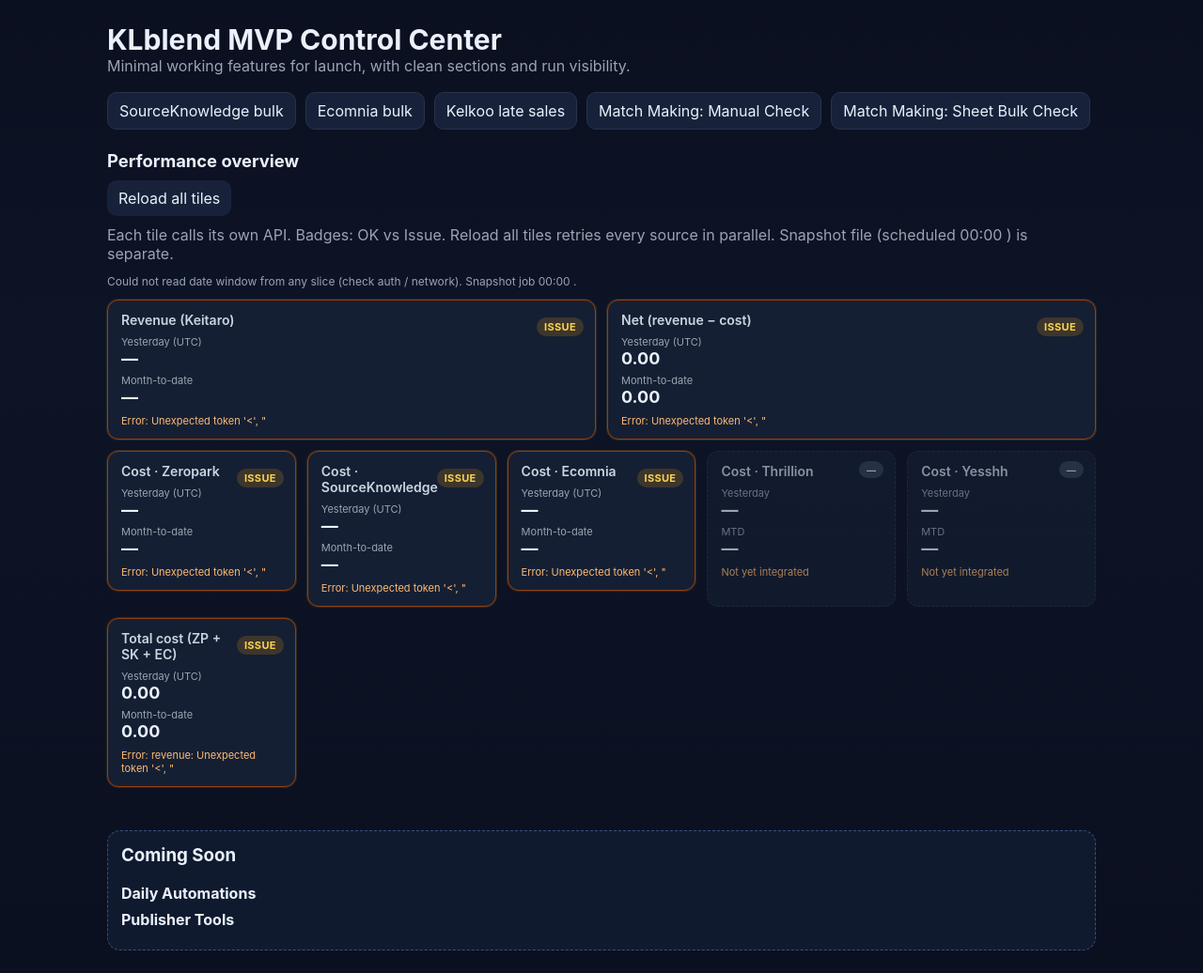
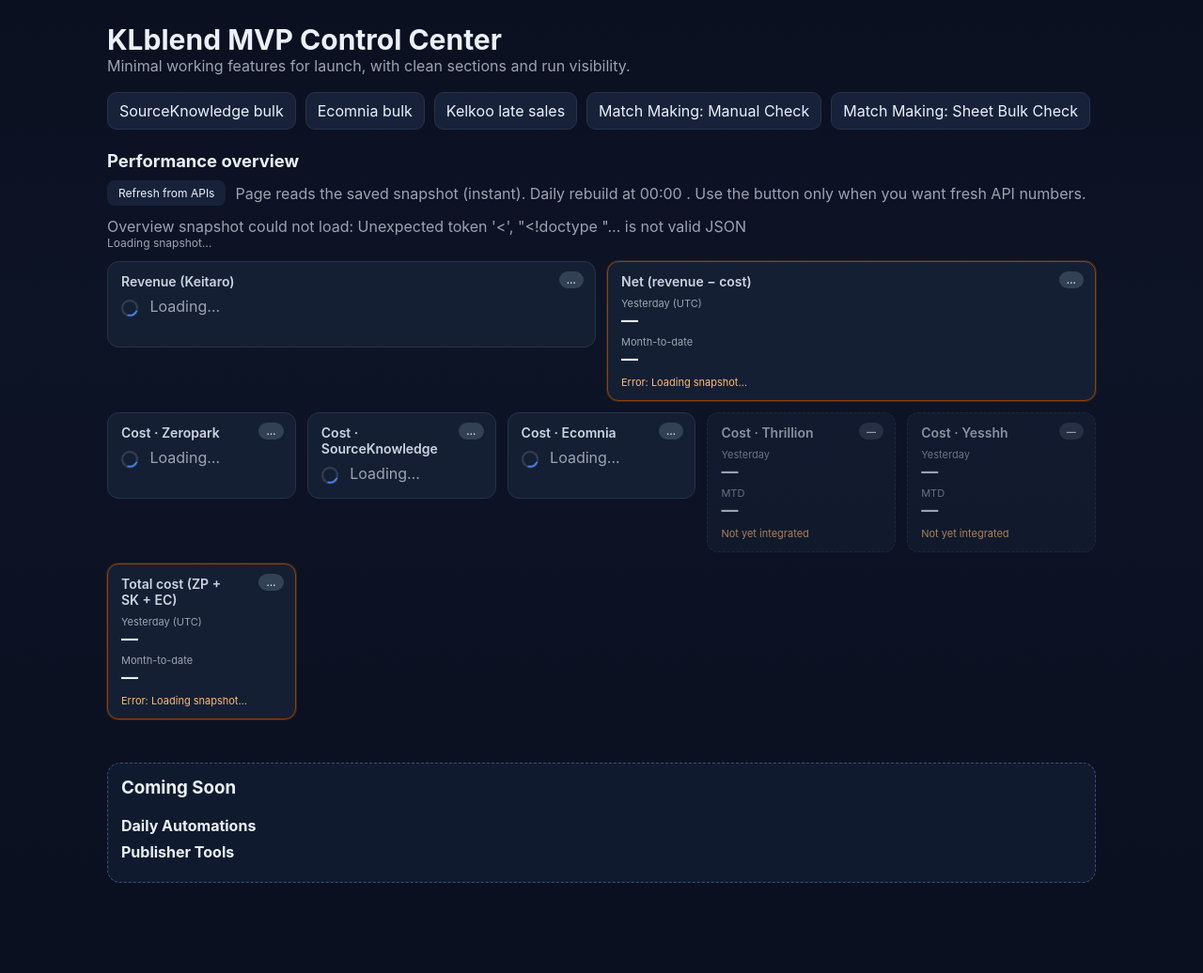
Before and after one commit to omri-alt/advantixTLBX, a Python web app: template templates/index.html in a window 1280 px wide. Shown: the whole page at 94% size. After the commit the page ends 940 px from the top, so only its background shows below. Run offline with Jinja, Linux system fonts and the light colour scheme; the template is opened without the code that fills it, so the values that code supplies are empty.

Commit message:
Overview: snapshot-first UI, bootstrap on startup, refresh button
Made-with: Cursor

```diff
--- a/config.py
+++ b/config.py
@@ -191,6 +191,8 @@ except ValueError:
     OVERVIEW_SNAPSHOT_HOUR = 8
 OVERVIEW_SNAPSHOT_HOUR = max(0, min(23, OVERVIEW_SNAPSHOT_HOUR))
 OVERVIEW_SCHEDULER_ENABLED = (os.getenv("OVERVIEW_SCHEDULER_ENABLED", "1").strip().lower() not in ("0", "false", "no"))
+# At process start: ``missing`` = build snapshot in background only if file absent; ``always`` = always rebuild once; ``off`` = never.
+OVERVIEW_SNAPSHOT_BOOTSTRAP = (os.getenv("OVERVIEW_SNAPSHOT_BOOTSTRAP") or "missing").strip().lower()
 
 # Ecomnia (advertiser API keys)
 EC_ADVERTISER_KEY = (os.getenv("ADVERTISER_KEY") or "").strip()
--- a/templates/index.html
+++ b/templates/index.html
@@ -41,6 +41,7 @@
     .overview .ov-actions { display: flex; flex-wrap: wrap; gap: 10px; align-items: center; margin: 0 0 12px; }
     .overview .ov-actions .btn { cursor: pointer; border: 0; font: inherit; }
     .overview .ov-actions .btn:disabled { opacity: 0.55; cursor: not-allowed; }
+    .overview .ov-actions .btn-sm { font-size: 12px; padding: 6px 12px; border-radius: 8px; }
     .ov-meta { font-size: 12px; color: var(--muted); margin-bottom: 12px; }
     .ov-row-top { display: grid; grid-template-columns: 1fr 1fr; gap: 12px; margin-bottom: 12px; }
     @media (max-width: 720px) { .ov-row-top { grid-template-columns: 1fr; } }
@@ -83,8 +84,8 @@
     <section class="overview" id="overview-widget" aria-live="polite">
       <h2>Performance overview</h2>
       <div class="ov-actions">
-        <button type="button" class="btn" id="overview-refresh-btn">Reload all tiles</button>
-        <span class="muted" id="overview-snap-hint">Each metric loads on its own; badges show OK vs issues. Snapshot file (8:00) is separate from this live view.</span>
+        <button type="button" class="btn btn-sm" id="overview-refresh-btn" title="Rebuild snapshot from all traffic APIs (slow)">Refresh from APIs</button>
+        <span class="muted" id="overview-snap-hint"></span>
       </div>
       <div id="overview-fail" class="muted" style="display:none;"></div>
       <div id="overview-body">
@@ -186,6 +187,8 @@
     var snapHintEl = document.getElementById("overview-snap-hint");
     var ovTz = {{ overview_snapshot_tz | tojson }};
     var ovHr = {{ overview_snapshot_hour | int }};
+    var overviewUrl = {{ url_for("api_overview") | tojson }};
+    var refreshUrl = {{ url_for("api_overview_refresh") | tojson }};
 
     var TILE_KEYS = ["revenue", "zeropark", "sourceknowledge", "ecomnia"];
     var TITLES = {
@@ -194,152 +197,132 @@
       sourceknowledge: "Cost · SourceKnowledge",
       ecomnia: "Cost · Ecomnia",
     };
-    var urls = {
-      revenue: {{ url_for("api_overview_slice_revenue") | tojson }},
-      zeropark: {{ url_for("api_overview_slice_zeropark") | tojson }},
-      sourceknowledge: {{ url_for("api_overview_slice_sourceknowledge") | tojson }},
-      ecomnia: {{ url_for("api_overview_slice_ecomnia") | tojson }},
-    };
-
-    var tileState = {};
-    var rangesSet = false;
 
     if (!rangesEl || !failEl) return;
 
     if (snapHintEl) {
       snapHintEl.textContent =
-        "Each tile calls its own API. Badges: OK vs Issue. Reload all tiles retries every source in parallel. Snapshot file (scheduled " +
+        "Page reads the saved snapshot (instant). Daily rebuild at " +
         String(ovHr).padStart(2, "0") +
         ":00 " +
         ovTz +
-        ") is separate.";
+        ". Use the button only when you want fresh API numbers.";
     }
 
-    function applyRangesOnce(payload) {
-      if (rangesSet || !payload || !payload.ranges) return;
-      rangesSet = true;
-      var rg = payload.ranges;
+    function setTilesSnapshotLoading() {
+      TILE_KEYS.forEach(function(k) {
+        var el = document.getElementById("tile-" + k);
+        if (el) el.innerHTML = tileLoading(TITLES[k]);
+      });
+      var netEl = document.getElementById("tile-net");
+      var totEl = document.getElementById("tile-total");
+      if (netEl) netEl.innerHTML = cardHtml("Net (revenue − cost)", null, null, "Loading snapshot…", false, "wait");
+      if (totEl) totEl.innerHTML = cardHtml("Total cost (ZP + SK + EC)", null, null, "Loading snapshot…", false, "wait");
+    }
+
+    function setTilesLoading() {
+      TILE_KEYS.forEach(function(k) {
+        var el = document.getElementById("tile-" + k);
+        if (el) el.innerHTML = tileLoading(TITLES[k]);
+      });
+      var netEl = document.getElementById("tile-net");
+      var totEl = document.getElementById("tile-total");
+      if (netEl) netEl.innerHTML = cardHtml("Net (revenue − cost)", null, null, "Refreshing…", false, "wait");
+      if (totEl) totEl.innerHTML = cardHtml("Total cost (ZP + SK + EC)", null, null, "Refreshing…", false, "wait");
+    }
+
+    function renderFromSnapshot(data) {
+      failEl.style.display = "none";
+      var rg = data.ranges || {};
+      var snap = data.snapshot_saved_utc || "";
+      var st = data.snapshot_status || "";
       rangesEl.textContent =
+        (snap ? "Saved " + snap + " · " : "") +
+        (st ? "status " + st + " · " : "") +
         "Yesterday " +
         (rg.yesterday || "") +
         " · MTD " +
         (rg.mtd_from || "") +
         " → " +
         (rg.mtd_to || "") +
-        " · live per tile · snapshot job " +
-        String(ovHr).padStart(2, "0") +
-        ":00 " +
-        ovTz;
+        (data.as_of_utc ? " · data as of " + data.as_of_utc : "");
+
+      var rev = data.revenue || {};
+      var revEl = document.getElementById("tile-revenue");
+      if (revEl) {
+        revEl.innerHTML = cardHtml("Revenue (Keitaro)", rev.yesterday, rev.mtd, rev.error, false, rev.error ? "err" : "ok");
+      }
+      var c = data.costs || {};
+      function costTile(key, title) {
+        var x = (c[key] || {});
+        var el = document.getElementById("tile-" + key);
+        if (el) el.innerHTML = cardHtml(title, x.yesterday, x.mtd, x.error, false, x.error ? "err" : "ok");
+      }
+      costTile("zeropark", TITLES.zeropark);
+      costTile("sourceknowledge", TITLES.sourceknowledge);
+      costTile("ecomnia", TITLES.ecomnia);
+
+      var tc = data.total_cost || {};
+      var net = data.net || {};
+      var terr = [rev.error, (c.zeropark || {}).error, (c.sourceknowledge || {}).error, (c.ecomnia || {}).error]
+        .filter(Boolean)
+        .join(" · ") || null;
+      var totEl = document.getElementById("tile-total");
+      if (totEl) {
+        totEl.innerHTML = cardHtml("Total cost (ZP + SK + EC)", tc.yesterday, tc.mtd, terr, false, terr ? "err" : "ok");
+      }
+      var netEl = document.getElementById("tile-net");
+      if (netEl) {
+        var netErr = [rev.error, terr].filter(Boolean).join(" · ") || null;
+        netEl.innerHTML = cardHtml("Net (revenue − cost)", net.yesterday, net.mtd, netErr, false, netErr ? "err" : "ok");
+      }
     }
 
-    function nz(v) {
-      if (v === null || v === undefined || v === "") return 0;
-      var n = Number(v);
-      return isNaN(n) ? 0 : n;
+    function loadSnapshotFromDisk() {
+      failEl.style.display = "none";
+      rangesEl.textContent = "Loading snapshot…";
+      setTilesSnapshotLoading();
+      return fetch(overviewUrl, { credentials: "same-origin", headers: { Accept: "application/json" } })
+        .then(function(r) {
+          if (r.status === 401) throw new Error("HTTP 401 — sign in again");
+          if (!r.ok) throw new Error("HTTP " + r.status);
+          return r.json();
+        })
+        .then(renderFromSnapshot);
     }
 
-    function paintRollup() {
-      var netEl = document.getElementById("tile-net");
-      var totEl = document.getElementById("tile-total");
-      if (!netEl || !totEl) return;
-      var pend = TILE_KEYS.some(function(k) {
-        return tileState[k] === undefined;
-      });
-      if (pend) {
-        netEl.innerHTML = cardHtml("Net (revenue − cost)", null, null, "Waiting for other tiles…", false, "wait");
-        totEl.innerHTML = cardHtml("Total cost (ZP + SK + EC)", null, null, "Waiting for other tiles…", false, "wait");
-        return;
-      }
-      var ty = nz(tileState.zeropark.yesterday) + nz(tileState.sourceknowledge.yesterday) + nz(tileState.ecomnia.yesterday);
-      var tm = nz(tileState.zeropark.mtd) + nz(tileState.sourceknowledge.mtd) + nz(tileState.ecomnia.mtd);
-      var ry = tileState.revenue.yesterday;
-      var rm = tileState.revenue.mtd;
-      var netY = nz(ry) - ty;
-      var netM = nz(rm) - tm;
-      var errs = [];
-      TILE_KEYS.forEach(function(k) {
-        var s = tileState[k];
-        if (!s) return;
-        if (s.httpErr) errs.push(k + ": " + s.httpErr);
-        else if (s.error) errs.push(k + ": " + String(s.error).slice(0, 120));
-      });
-      var totalErr = errs.length ? errs.join(" · ") : null;
-      totEl.innerHTML = cardHtml("Total cost (ZP + SK + EC)", ty, tm, totalErr, false, totalErr ? "err" : "ok");
-      var revErr = tileState.revenue.error || tileState.revenue.httpErr;
-      var netErr = [revErr, totalErr].filter(Boolean).join(" · ") || null;
-      netEl.innerHTML = cardHtml("Net (revenue − cost)", netY, netM, netErr, false, netErr ? "err" : "ok");
-    }
+    loadSnapshotFromDisk().catch(function(e) {
+      failEl.style.display = "block";
+      failEl.textContent = "Overview snapshot could not load: " + (e && e.message ? e.message : String(e));
+    });
 
-    function paintTileFromSlice(key, payload) {
-      applyRangesOnce(payload);
-      var d = (payload && payload.data) || {};
-      tileState[key] = {
-        yesterday: d.yesterday,
-        mtd: d.mtd,
-        error: d.error || null,
-        httpErr: null,
-      };
-      var el = document.getElementById("tile-" + key);
-      var err = d.error || null;
-      var badge = err ? "err" : "ok";
-      if (el) el.innerHTML = cardHtml(TITLES[key], d.yesterday, d.mtd, err, false, badge);
-      paintRollup();
-    }
-
-    function initTilesToLoading() {
-      TILE_KEYS.forEach(function(k) {
-        tileState[k] = undefined;
-        var el = document.getElementById("tile-" + k);
-        if (el) el.innerHTML = tileLoading(TITLES[k]);
-      });
-      paintRollup();
-    }
-
-    function reloadAllTiles() {
-      failEl.style.display = "none";
-      rangesSet = false;
-      rangesEl.textContent = "Loading date ranges…";
-      initTilesToLoading();
-      if (refreshBtn) refreshBtn.disabled = true;
-      var remaining = TILE_KEYS.length;
-      TILE_KEYS.forEach(function(key) {
-        fetch(urls[key], { credentials: "same-origin", headers: { Accept: "application/json" } })
+    if (refreshBtn) {
+      refreshBtn.addEventListener("click", function() {
+        refreshBtn.disabled = true;
+        failEl.style.display = "none";
+        setTilesLoading();
+        rangesEl.textContent = "Refreshing snapshot from APIs (may take several minutes)…";
+        var ropts = { method: "POST", credentials: "same-origin", headers: { Accept: "application/json" } };
+        if (typeof AbortSignal !== "undefined" && AbortSignal.timeout) {
+          ropts.signal = AbortSignal.timeout(900000);
+        }
+        fetch(refreshUrl, ropts)
           .then(function(r) {
-            if (r.status === 401) throw new Error("HTTP 401 — sign in again");
-            if (!r.ok) throw new Error("HTTP " + r.status);
+            if (r.status === 401) throw new Error("HTTP 401");
+            if (!r.ok) return r.text().then(function(t) { throw new Error("HTTP " + r.status + " " + (t || "").slice(0, 200)); });
             return r.json();
           })
-          .then(function(payload) {
-            paintTileFromSlice(key, payload);
-          })
+          .then(renderFromSnapshot)
           .catch(function(e) {
-            var msg = e && e.message ? e.message : String(e);
-            tileState[key] = { yesterday: null, mtd: null, error: null, httpErr: msg };
-            var el = document.getElementById("tile-" + key);
-            if (el) el.innerHTML = cardHtml(TITLES[key], null, null, msg, false, "err");
-            paintRollup();
+            failEl.style.display = "block";
+            failEl.textContent = "Refresh failed: " + (e && e.message ? e.message : String(e));
+            return loadSnapshotFromDisk();
           })
           .finally(function() {
-            remaining--;
-            if (remaining <= 0) {
-              if (refreshBtn) refreshBtn.disabled = false;
-              if (!rangesSet) {
-                rangesEl.textContent =
-                  "Could not read date window from any slice (check auth / network). Snapshot job " +
-                  String(ovHr).padStart(2, "0") +
-                  ":00 " +
-                  ovTz +
-                  ".";
-              }
-            }
+            refreshBtn.disabled = false;
           });
       });
     }
-
-    if (refreshBtn) {
-      refreshBtn.addEventListener("click", reloadAllTiles);
-    }
-    reloadAllTiles();
   })();
   </script>
 </body>
```
Also changed, not shown: app.py (+7 -1 lines), integrations/overview_snapshot.py (+35 -0 lines).
